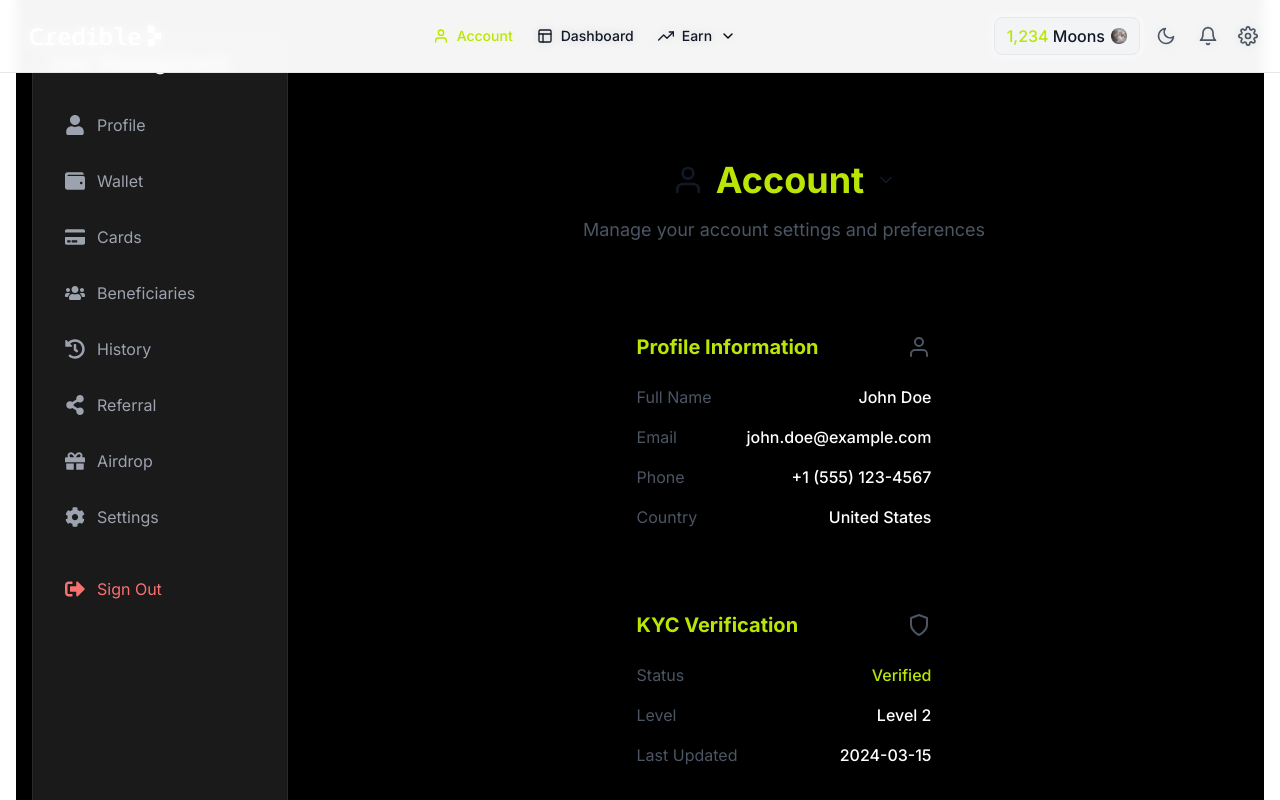
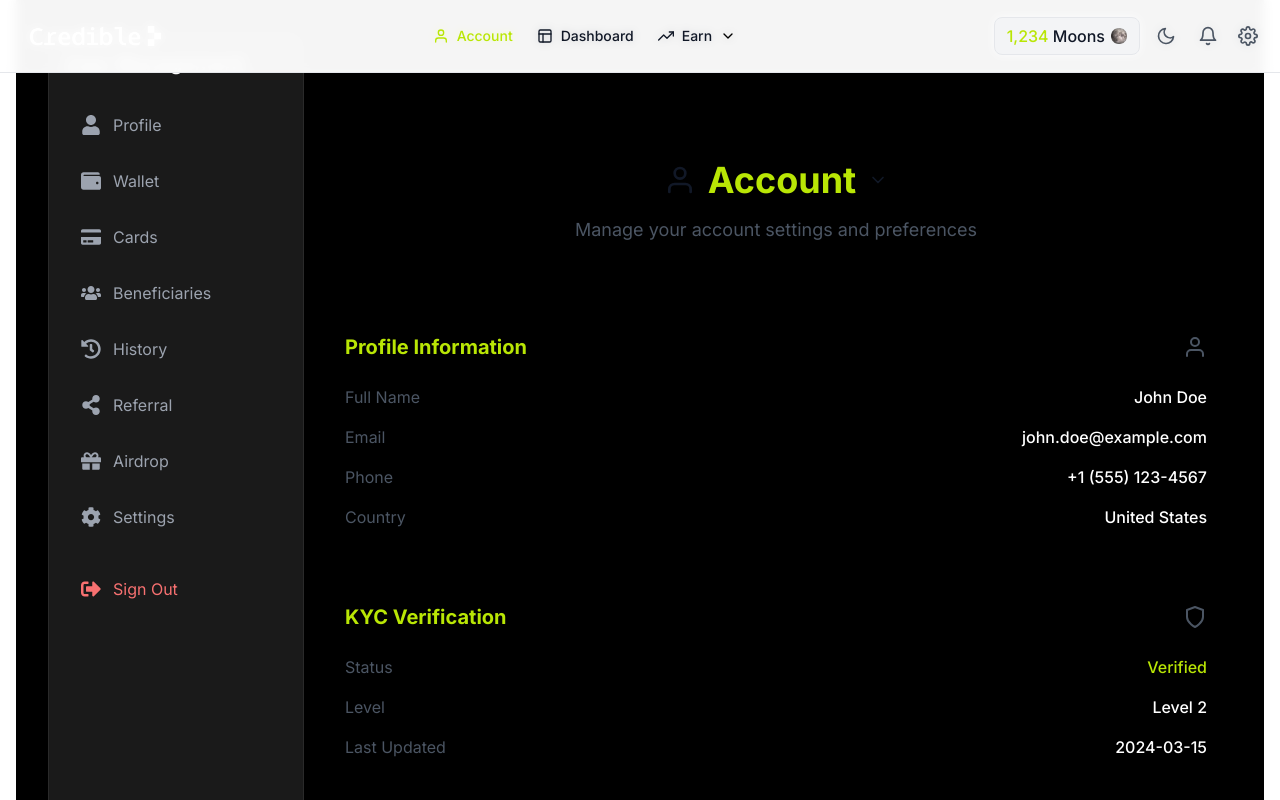
Before and after one commit to w3-surfer/credible-finance, a Next.js app: page /account in a window 1280 px wide. Shown: the top 800 px of the page. Built offline with nearby package versions, Linux system fonts and the light colour scheme.

Commit message:
fix: adjust layout to bring menu closer to content

```diff
--- a/src/app/account/layout.tsx
+++ b/src/app/account/layout.tsx
@@ -9,8 +9,8 @@ export default function AccountLayout({
 }) {
   return (
     <div className="min-h-screen bg-black">
-      <div className="container mx-auto px-4 py-8">
-        <div className="flex gap-8">
+      <div className="container mx-auto py-8">
+        <div className="flex gap-4">
           <AccountMenu />
           <main className="flex-1">
             {children}
--- a/src/components/dashboard/Account.tsx
+++ b/src/components/dashboard/Account.tsx
@@ -39,7 +39,7 @@ export function Account() {
   };
 
   return (
-    <div className="max-w-3xl mx-auto space-y-8">
+    <div className="space-y-6">
       <div className="bg-cyber-gray-100 dark:bg-cyber-gray-200 rounded-lg p-6 border border-cyber-green/20 hover:border-cyber-green transition-all duration-300">
         <div className="flex items-center justify-between mb-6">
           <h3 className="text-xl font-bold text-[#B9E605]">Profile Information</h3>
```
